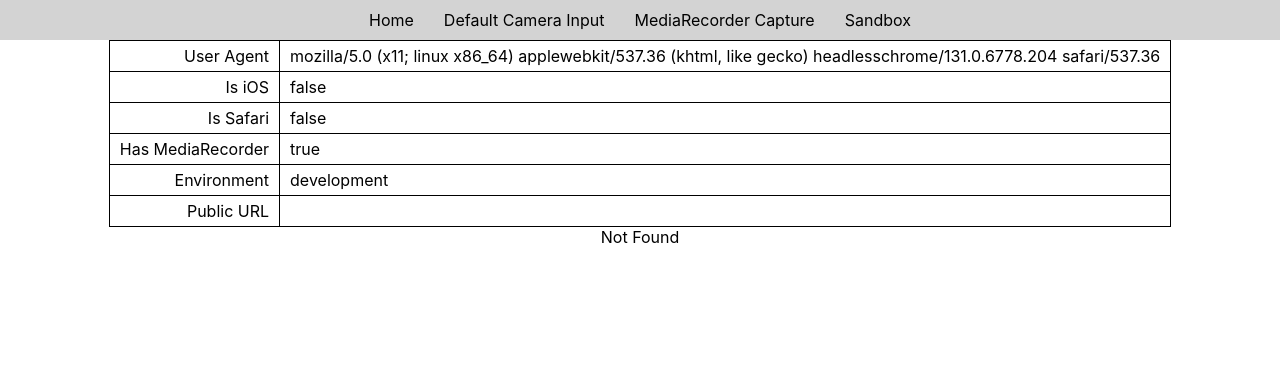
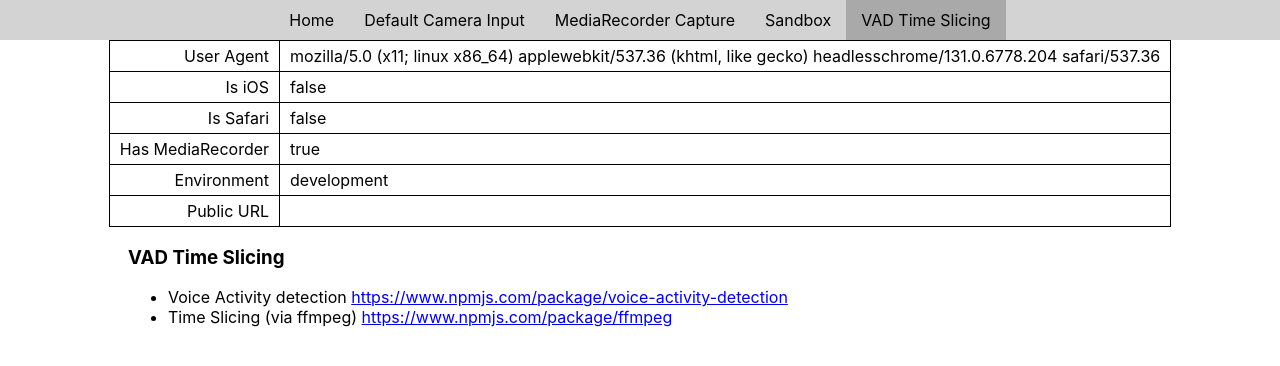
Before and after one commit to mikematos84/react-pwa, a React (Create React App) app: page /vad-time-slicing in a window 1280 px wide. Shown: the top 366 px of the page. Built offline with nearby package versions, Linux system fonts and the light colour scheme.

Commit message:
Started VAD and Time Slicing page

```diff
--- a/src/App.js
+++ b/src/App.js
@@ -11,6 +11,11 @@ import Navigation from './components/Navigation';
 
 // Services
 import { debug } from './services/browser';
+import { currentPage } from './services/routerHelper';
+
+// Context
+import { NavigationContext } from './contexts/navigation/Context';
+import withContextProvider from './contexts/navigation/withContextProvider';
 
 // Pages
 import Home from './pages/Home';
@@ -18,13 +23,7 @@ import NotFound from './pages/NotFound';
 import MediaRecorder from './pages/MediaRecorder';
 import DefaultCameraInput from './pages/DefaultCameraInput';
 import Sandbox from './pages/Sandbox';
-import withContextProvider from './contexts/navigation/withContextProvider';
-
-// Services
-import { currentPage } from './services/routerHelper';
-
-// Context
-import { NavigationContext } from './contexts/navigation/Context';
+import VadTimeSlicing from './pages/VadTimeSlicing';
 
 const App = props => {
   const { navigation } = useContext(NavigationContext);
@@ -40,6 +39,7 @@ const App = props => {
             <Route path="/default-camera-input" component={DefaultCameraInput} />
             <Route path="/media-recorder-capture" component={MediaRecorder} />
             <Route path="/sandbox" component={Sandbox} />
+            <Route path="/vad-time-slicing" component={VadTimeSlicing} />
             <Route component={NotFound} />
           </Switch>
         </div>
--- a/src/components/Navigation/index.js
+++ b/src/components/Navigation/index.js
@@ -8,6 +8,7 @@ const Navigation = props => {
       <li><NavLink to="/default-camera-input">Default Camera Input</NavLink></li>
       <li><NavLink to="/media-recorder-capture">MediaRecorder Capture</NavLink></li>
       <li><NavLink to="/sandbox">Sandbox</NavLink></li>
+      <li><NavLink to="/vad-time-slicing">VAD Time Slicing</NavLink></li>
     </ul>
   )
 }
--- a/src/index.scss
+++ b/src/index.scss
@@ -13,7 +13,7 @@ code {
   monospace;
 }
 
-@import 'styles/app';
+@import 'styles/global';
 @import 'styles/app-install';
 @import 'styles/navigation';
 @import 'styles/buttons';
--- a/src/pages/MediaRecorder/index.js
+++ b/src/pages/MediaRecorder/index.js
@@ -7,6 +7,7 @@ import MediaRecorderCapture from '../../components/MediaRecorderCapture';
 import withContextConsumer from '../../contexts/navigation/withContextConsumer';
 
 const MediaRecorder = props => {
+
   useEffect(() => {
     console.log(props);
   }, [])
--- a/src/pages/NotFound/index.js
+++ b/src/pages/NotFound/index.js
@@ -5,7 +5,9 @@ import withContextConsumer from '../../contexts/navigation/withContextConsumer';
 
 const NotFound = props => {
   return (
-    <div>Not Found</div>
+    <div className="wrapper content">
+      <div>Not Found</div>
+    </div>
   )
 }
 
--- a/src/pages/Sandbox/index.js
+++ b/src/pages/Sandbox/index.js
@@ -1,4 +1,4 @@
-import React from 'react';
+import React, { useEffect } from 'react';
 import { useMediaDevices } from 'react-use';
 
 // Context
@@ -8,9 +8,11 @@ const Sandbox = props => {
   const state = useMediaDevices();
 
   return (
-    <pre>
-      {JSON.stringify(state, null, 2)}
-    </pre>
+    <div className="wrapper content">
+      <pre>
+        {JSON.stringify(state, null, 2)}
+      </pre>
+    </div>
   )
 }
 
--- /dev/null
+++ b/src/pages/VadTimeSlicing/index.js
@@ -0,0 +1,19 @@
+import React from 'react';
+
+const VadTimeSlicing = props => {
+  return (
+    <div className="wrapper content">
+      <h3>VAD Time Slicing</h3>
+      <ul>
+        <li>
+          Voice Activity detection <a href="https://www.npmjs.com/package/voice-activity-detection" target="_blank">https://www.npmjs.com/package/voice-activity-detection</a>
+        </li>
+        <li>
+          Time Slicing (via ffmpeg) <a href="https://www.npmjs.com/package/ffmpeg" target="_blank">https://www.npmjs.com/package/ffmpeg</a>
+        </li>
+      </ul>
+    </div>
+  )
+}
+
+export default VadTimeSlicing;
--- a/src/styles/_app.scss
+++ /dev/null
@@ -1,3 +0,0 @@
-.App {
-  text-align: center;
-}
--- /dev/null
+++ b/src/styles/_global.scss
@@ -0,0 +1,12 @@
+.App {
+  text-align: center;
+}
+
+.wrapper{
+  max-width: 1024px;
+  margin: 0 auto;
+
+  &.content{
+    text-align: left;
+  }
+}
```
